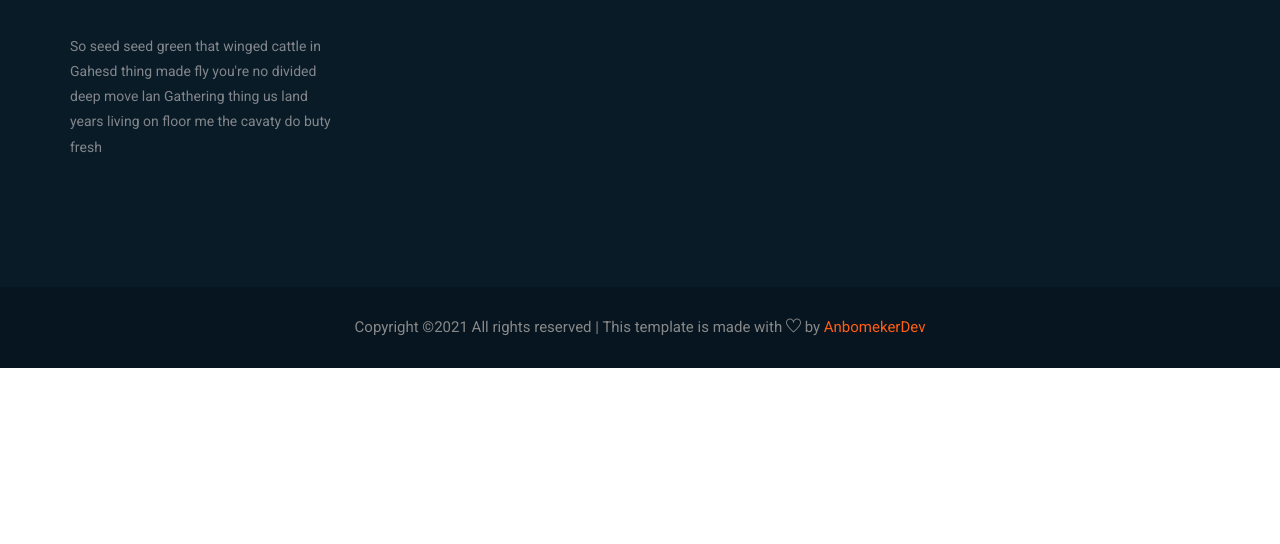
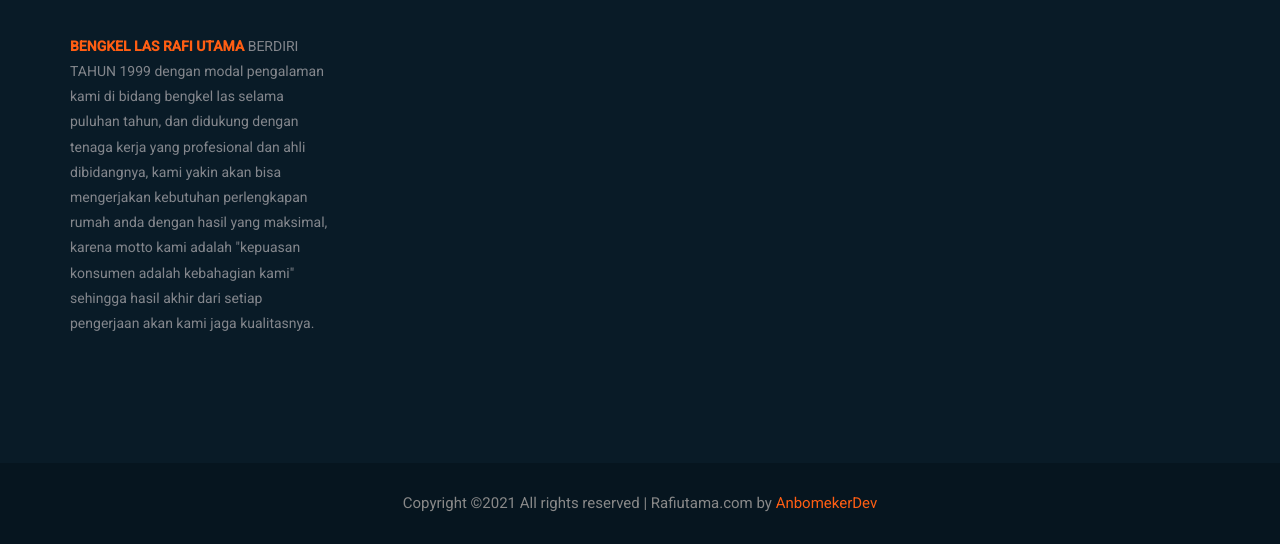
Before and after one commit to Anam321/bengkellas-rafiutama, a CodeIgniter app: page /bengkellas-rafiutama/index.php/about/index in a window 1280 px wide. Shown: the part 2352-2896 px from the top of the page. Before the commit the page ends 2720 px from the top, so only its background shows below. Run offline with CodeIgniter, Linux system fonts and the light colour scheme; data that the repository does not hold is empty.

Commit message:
alhamdulillah

```diff
--- a/application/views/layout/footer.php
+++ b/application/views/layout/footer.php
@@ -4,7 +4,7 @@
             <div class="col-sm-6 col-md-4 col-xl-3">
                 <div class="single-footer-widget footer_1">
                     <a href="#"> <img src="<?= base_url(); ?>assets/frontend/img/upload/logo/<?= $logo ?>" alt=""> </a>
-                    <p>So seed seed green that winged cattle in Gahesd thing made fly you're no divided deep move lan Gathering thing us land years living on floor me the cavaty do buty fresh</p>
+                    <p><b>BENGKEL LAS RAFI UTAMA</b> BERDIRI TAHUN 1999 dengan modal pengalaman kami di bidang bengkel las selama puluhan tahun, dan didukung dengan tenaga kerja yang profesional dan ahli dibidangnya, kami yakin akan bisa mengerjakan kebutuhan perlengkapan rumah anda dengan hasil yang maksimal, karena motto kami adalah "kepuasan konsumen adalah kebahagian kami" sehingga hasil akhir dari setiap pengerjaan akan kami jaga kualitasnya.</p>
                 </div>
             </div>
             <div class="col-xl-3 col-sm-6 col-md-4">
@@ -50,7 +50,7 @@
                                 <!-- Link back to Colorlib can't be removed. Template is licensed under CC BY 3.0. -->
                                 Copyright &copy;<script>
                                     document.write(new Date().getFullYear());
-                                </script> All rights reserved | This template is made with <i class="ti-heart" aria-hidden="true"></i> by <a href="#" target="_blank">AnbomekerDev</a>
+                                </script> All rights reserved | Rafiutama.com by <a href="#" target="_blank">AnbomekerDev</a>
                                 <!-- Link back to Colorlib can't be removed. Template is licensed under CC BY 3.0. -->
                             </p>
                         </div>
```
